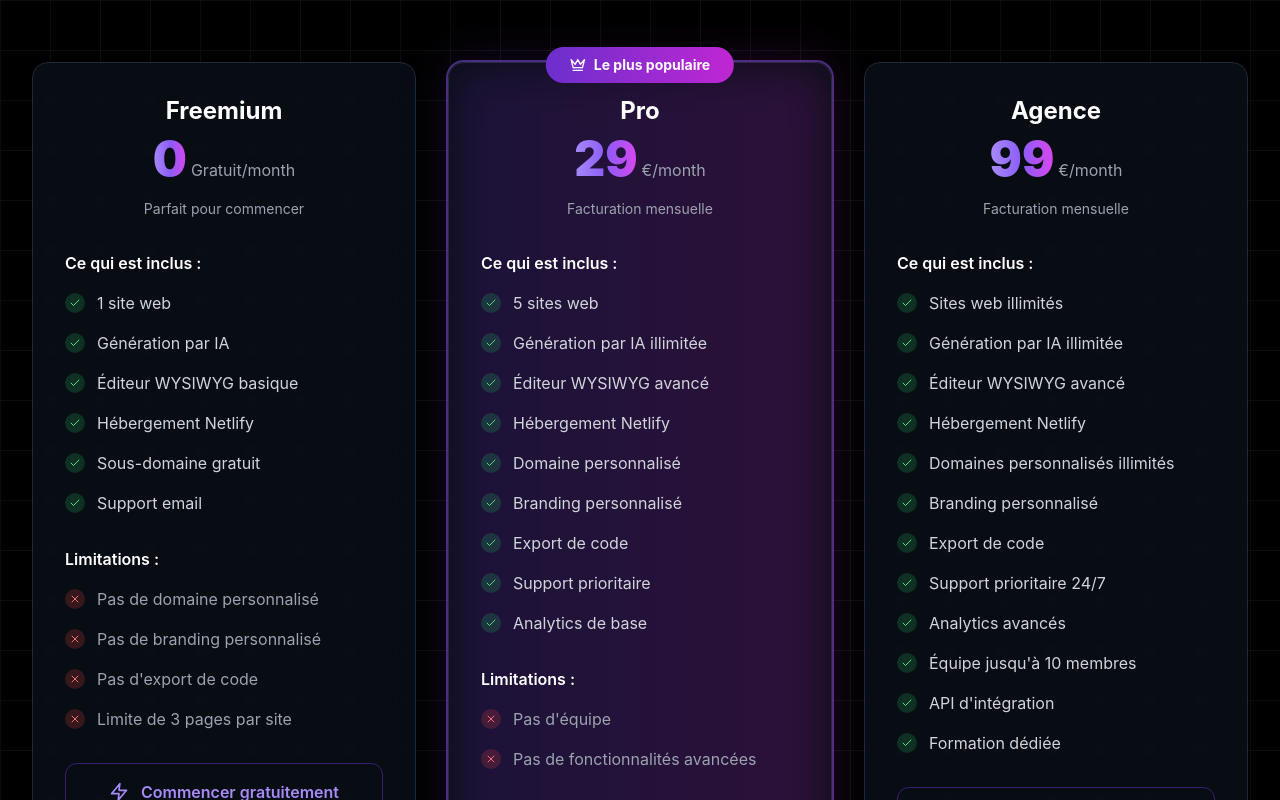
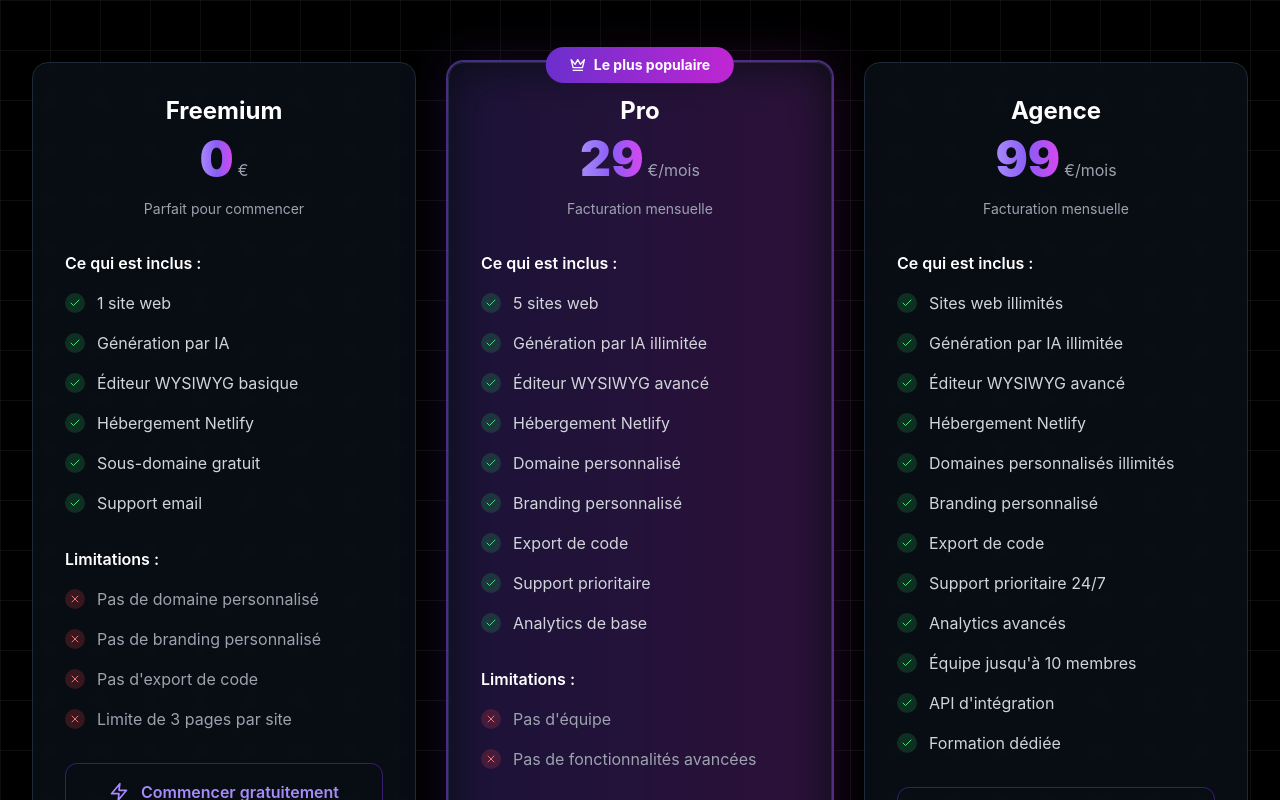
Before and after one commit to AirKyzzZ/KlyxAI, a Next.js app: page / in a window 1280 px wide. Shown: the part 4700-5500 px from the top of the page. Built offline with nearby package versions, Linux system fonts and the light colour scheme; no server answers.

Commit message:
fix: replace /month by mois

```diff
--- a/components/PlanCard.jsx
+++ b/components/PlanCard.jsx
@@ -23,13 +23,10 @@ export default function PlanCard({ plan, isPopular = false, onSelect }) {
         <h3 className="text-2xl font-bold text-white mb-2">{planData.name}</h3>
         <div className="mb-4">
           <span className="text-5xl font-black text-gradient">{planData.price}</span>
+          <span className="text-gray-400 ml-1">€</span>
           {planData.price > 0 && (
-            <span className="text-gray-400 ml-1">€</span>
+            <span className="text-gray-400">/{planData.interval}</span>
           )}
-          {planData.price === 0 && (
-            <span className="text-gray-400 ml-1">Gratuit</span>
-          )}
-          <span className="text-gray-400">/{planData.interval}</span>
         </div>
         <p className="text-gray-400 text-sm">
           {planData.price === 0 ? 'Parfait pour commencer' : 'Facturation mensuelle'}
--- a/lib/plans.js
+++ b/lib/plans.js
@@ -4,7 +4,7 @@ export const plans = [
     name: 'Freemium',
     price: 0,
     currency: 'EUR',
-    interval: 'month',
+    interval: 'mois',
     features: [
       '1 site web',
       'Génération par IA',
@@ -27,7 +27,7 @@ export const plans = [
     name: 'Pro',
     price: 29,
     currency: 'EUR',
-    interval: 'month',
+    interval: 'mois',
     features: [
       '5 sites web',
       'Génération par IA illimitée',
@@ -51,7 +51,7 @@ export const plans = [
     name: 'Agence',
     price: 99,
     currency: 'EUR',
-    interval: 'month',
+    interval: 'mois',
     features: [
       'Sites web illimités',
       'Génération par IA illimitée',
```
